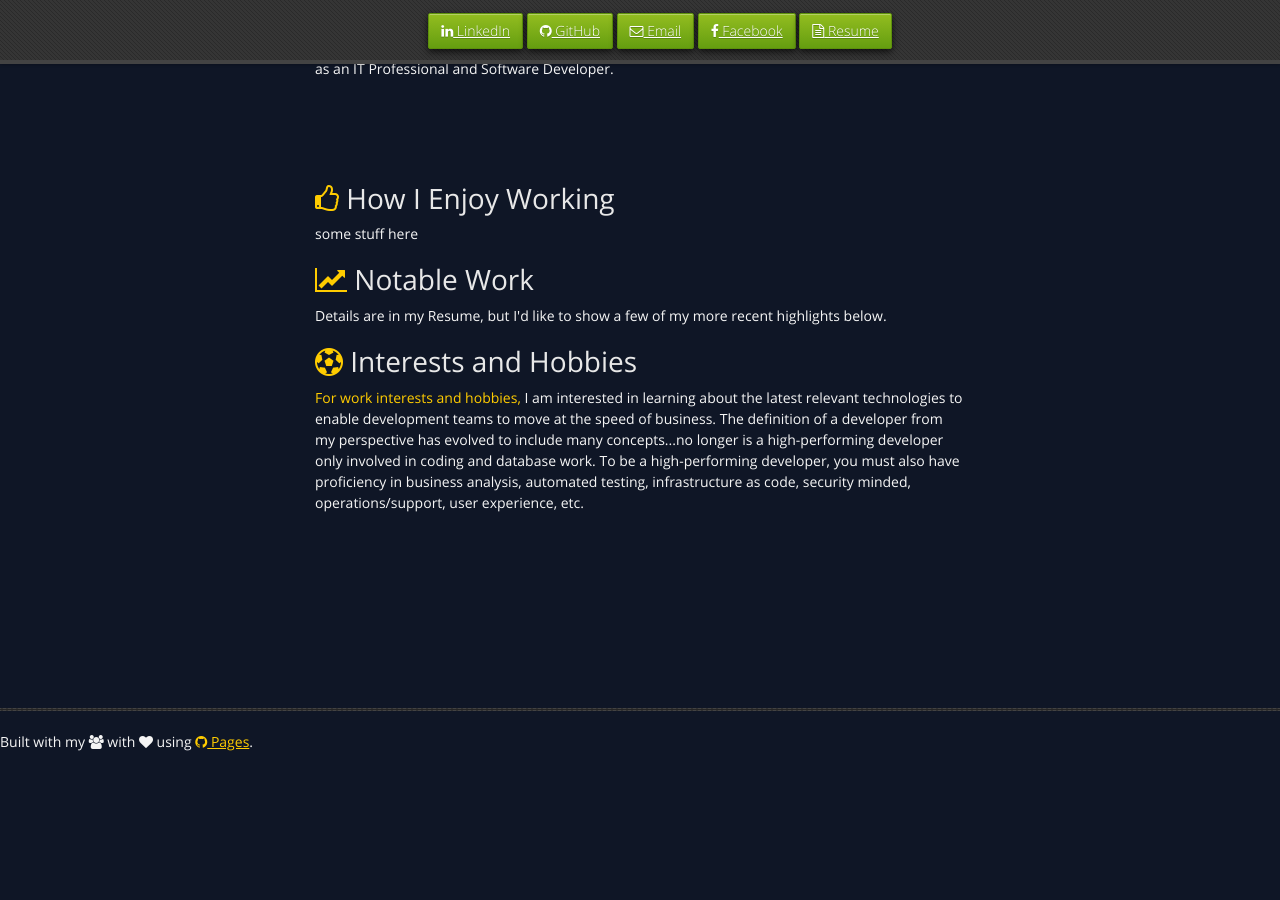
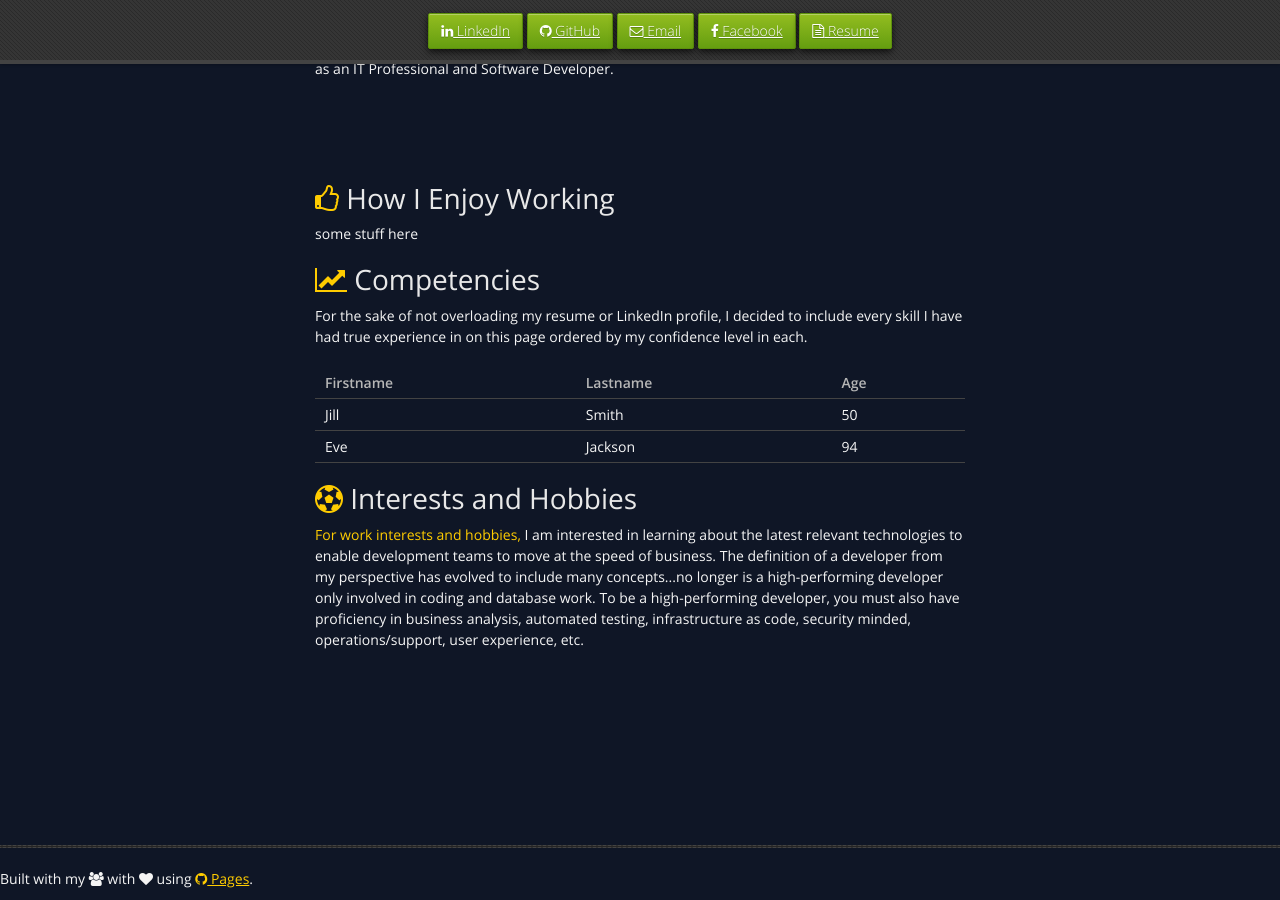
Before and after one commit to acouvion/acouvion.github.io, a Jekyll site: the page built from index.html, in a window 1280 px wide and 900 px high, scrolled down 960 px. Built offline with Jekyll 4.4.1, drawn with Linux system fonts in a browser that asks for light colours; before the commit the page ends 1752 px from its top, so only the background shows below that.

Commit message:
a new day

```diff
--- a/index.html
+++ b/index.html
@@ -99,8 +99,25 @@ subtitle: myGithubPage
     <br>
     <br>-->
 
-    <h1><a id="notable-work" class="anchor" href="#notable-work" aria-hidden="true"><span aria-hidden="true" class="octicon octicon-link"></span><i class="fa fa-line-chart" aria-hidden="true"></i></a> Notable Work</h1>
-    <p>Details are in my Resume, but I'd like to show a few of my more recent highlights below.</p>
+    <h1><a id="Technologies" class="anchor" href="#notable-work" aria-hidden="true"><span aria-hidden="true" class="octicon octicon-link"></span><i class="fa fa-line-chart" aria-hidden="true"></i></a> Competencies</h1>
+    <p>For the sake of not overloading my resume or LinkedIn profile, I decided to include every skill I have had true experience in on this page ordered by my confidence level in each.</p>
+	<table style="width:100%">
+		<tr>
+			<th>Firstname</th>
+			<th>Lastname</th>
+			<th>Age</th>
+		</tr>
+		<tr>
+			<td>Jill</td>
+			<td>Smith</td>
+			<td>50</td>
+		</tr>
+		<tr>
+			<td>Eve</td>
+			<td>Jackson</td>
+			<td>94</td>
+		</tr>
+	</table>
 
     <!--<p>stuff to look at:</p>
 
```
